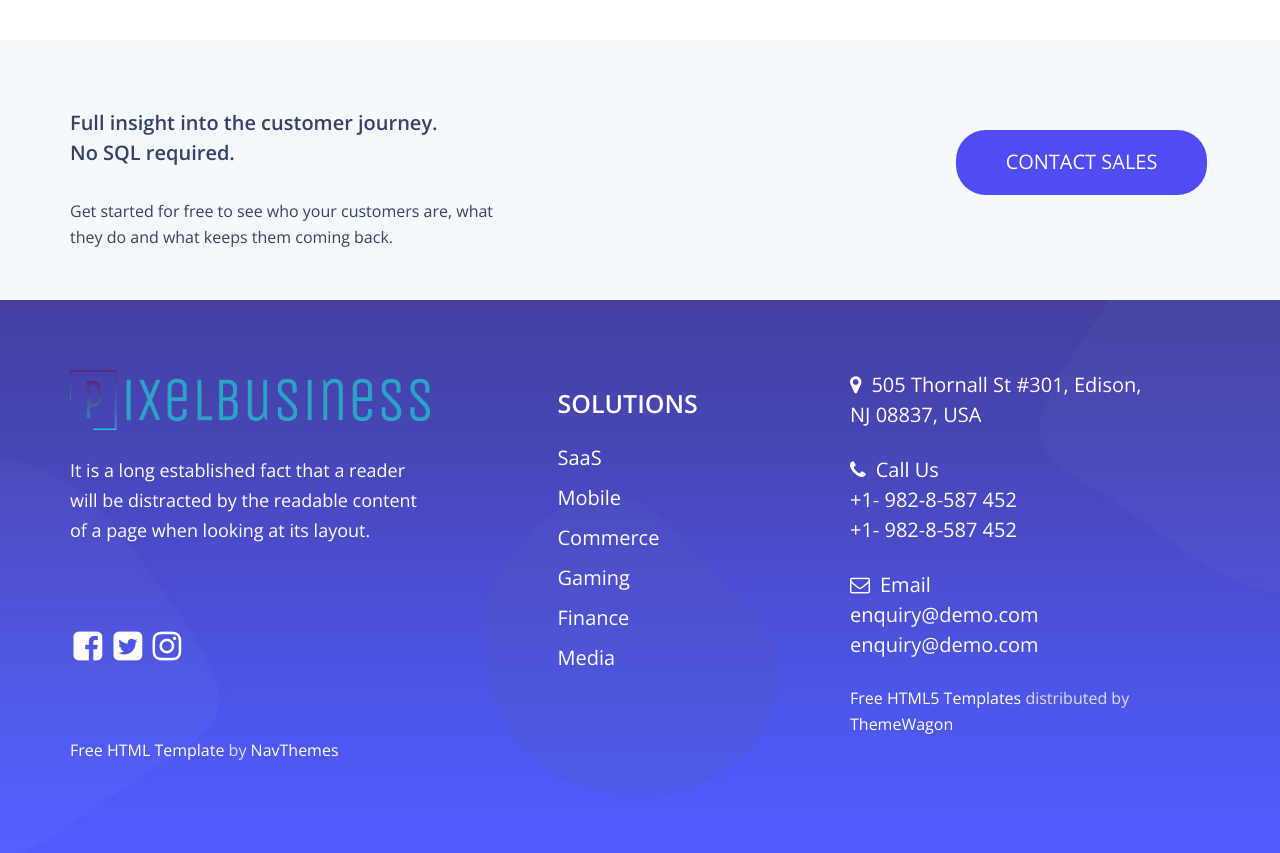
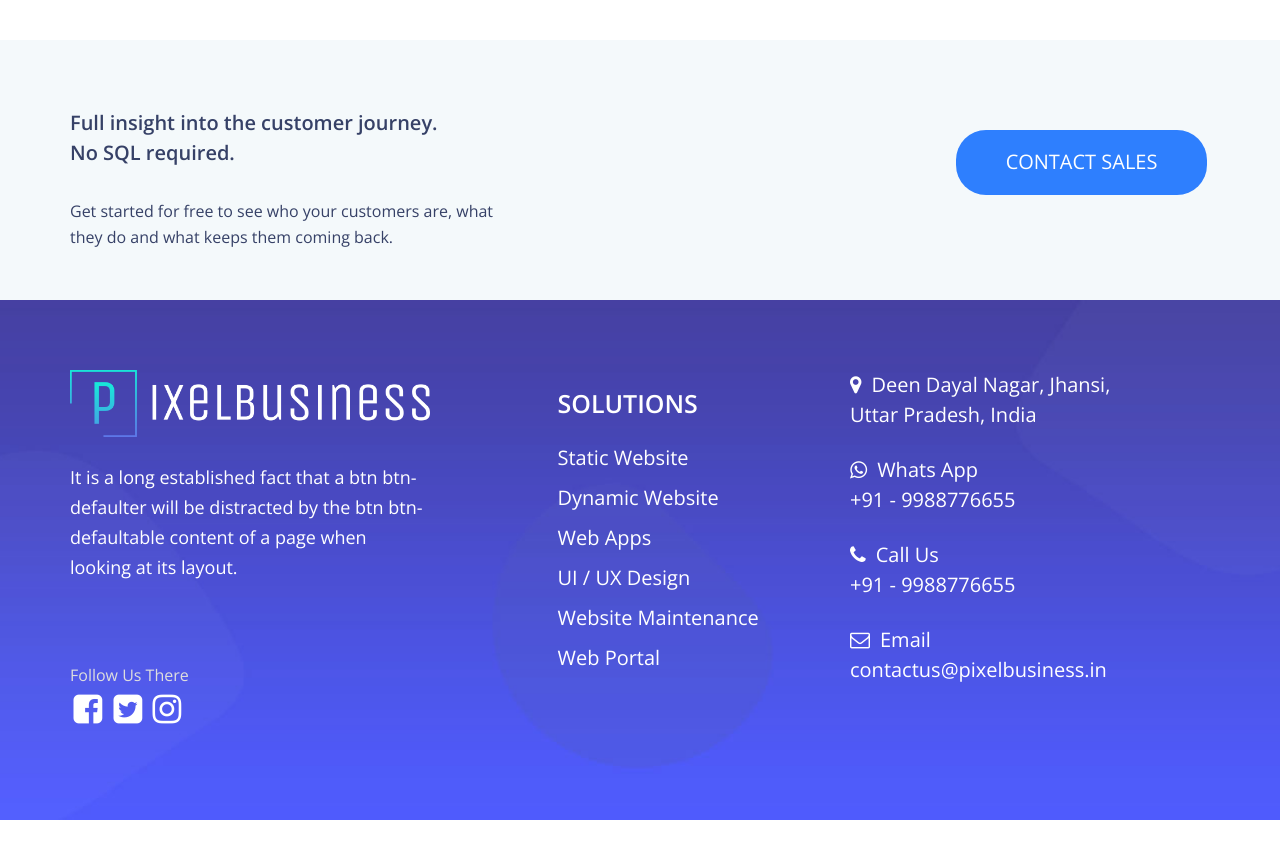
Before and after one commit to navneetsingh3766/pixel-static, a plain HTML site: page blog.html in a window 1280 px wide. Shown: the part 1780-2633 px from the top of the page. After the commit the page ends 2600 px from the top, so only its background shows below. Drawn offline with nearby package versions, Linux system fonts and the light colour scheme; a script that the page names is missing.

Commit message:
left single blog and head and footer done

```diff
--- a/blog.html
+++ b/blog.html
@@ -17,12 +17,13 @@
       <link rel="stylesheet" type="text/css" href="assets/vendors/owl_carousel/owl.carousel.css" media="all">
       <!--Template Styles CSS-->
       <link rel="stylesheet" type="text/css" href="assets/css/style.css" media="all" />
+      <link rel="stylesheet" type="text/css" href="assets/css/my-style.css" media="all" />
       <link href="https://fonts.googleapis.com/css?family=Open+Sans:400,400i,600,600i,700,700i,800,800i&amp;subset=cyrillic,cyrillic-ext,greek,greek-ext,latin-ext,vietnamese" rel="stylesheet">
    </head>
    <body>
 
       <div class="bg-banner-img clip-ellipse">
-           <div class="ovrllay">
+           <div class="ovrllay my-ovrllay">
 
          <!-- Header_Area -->
          <nav class="navbar navbar-default header_aera affix-top pb-0">
@@ -36,7 +37,7 @@
                      <span class="icon-bar"></span>
                      <span class="icon-bar"></span>
                      </button>
-                     <a class="navbar-brand logo-biss" href="index.html"><img src="assets/images/logo_img.png"></a>
+                     <a class="navbar-brand logo-biss" href="index.html"> <img class="logo-size" src="assets/images/Website_Logo_Transparent.png" width="230px"></a>
                   </div>
                </div>
                <!-- Collect the nav links, forms, and other content for toggling -->
@@ -55,9 +56,9 @@
                         <li class="dropdown submenu">
                            <a href="blog.html" class="">Blog</a>
                         </li>
-                        <li class="dropdown submenu">
+                        <!-- <li class="dropdown submenu">
                            <a href="elements.html" class="">Elements</a>
-                        </li>
+                        </li> -->
                         <li class="dropdown submenu">
                            <a href="contact.html" class="">Contact</a>
                         </li>
@@ -76,7 +77,7 @@
                <div class="row">
                   <!-- #banner-text start -->
                   <div id="banner-text" class="col-md-12 text-c text-center ">
-                     <h5 class="wow fadeInUp main-h" data-wow-delay="0.2s" >Blog page</h5>
+                     <h5 class="wow fadeInUp main-h" data-wow-delay="0.2s" >Blogs</h5>
                      <p class="banner-text wow fadeInUp main-h3" data-wow-delay="0.8s">No hours sank into aggregating and cleaning data. No complex SQL queries required. Just the answers <br> teams need to make smarter decisions, fast. Now, that's data-driven.</p>
                   </div>
                   <!-- /#banner-text End -->
@@ -248,7 +249,7 @@
                      </div>
                      <div class="col-md-5">
                         <div class="top-banner wow fadeInRight text-left" style="visibility: visible; animation-name: fadeInRight;">
-                           <a id="#services" href="contact.html" class="btn btn-primary  wow fadeInUp  js-scroll-trigger" data-wow-delay="1s" style="visibility: visible; animation-delay: 1s; animation-name: fadeInUp;">CONTACT SALES</a>
+                           <a id="#services" href="contact.html" class="btn btn-default  wow fadeInUp  js-scroll-trigger" data-wow-delay="0.5s" style="visibility: visible; animation-delay: 1s; animation-name: fadeInUp;">CONTACT SALES</a>
                         </div>
                      </div>
                   </div>
@@ -259,50 +260,67 @@
       <!--#start Our footer Area -->
       <div class="our_footer_area">
          <div class="book_now_aera ">
-            <div class="container">
+            <div class="container wow fadeInUp">
                <div class="row book_now">
                   <div class="col-md-4">
                      <div class="">
-                        <a class=" logo-biss" href="index.html"> <img src="assets/images/logo_img.png"></a>
+                        <a class=" logo-biss" href="index.html"> <img src="assets/images/Website_Logo_Transparent.png"></a>
                      </div>
-                     <p class="footer-h">It is a long established fact that a reader will be distracted by the readable content of a page when looking at its layout.</p>
+                     <p class="footer-h">It is a long established fact that a btn btn-defaulter will be distracted by the btn btn-defaultable content of a page when looking at its layout.</p>
+
+
                      <div class="bigpixi-footer-social">
+                        <div class="">
+                           <p class="color-gray">
+                              Follow Us There
+                           </p>
+                        </div>
                         <a href="" target="_blank"><i id="social-fb" class="fa fa-facebook-square fa-3x social"></i></a>
                         <a href="" target="_blank"><i id="social-tw" class="fa fa-twitter-square fa-3x social"></i></a>
                         <a href="" target="_blank"><i id="social-em" class="fa fa-instagram fa-3x social"></i></a>
                      </div>
-
                   </div>
                   <div class="col-md-1 ">
                   </div>
                   <div class="col-md-3">
                      <h2 class="footer-top">SOLUTIONS </h2>
                      <ul class="footer-menu">
-                        <li><a href=""> SaaS    </a></li>
-                        <li><a href=""> Mobile  </a> </li>
-                        <li><a href="">Commerce    </a> </li>
-                        <li><a href="">    Gaming    </a> </li>
-                        <li><a href="">   Finance   </a> </li>
-                        <li><a href="">         Media   </a></li>
+                        <li><a href=""> Static Website    </a></li>
+                        <li><a href=""> Dynamic Website  </a> </li>
+                        <li><a href=""> Web Apps    </a> </li>
+                        <li><a href="">UI / UX Design </a> </li>
+                        <li><a href="">Website Maintenance </a> </li>
+                        <li><a href="">Web Portal  </a></li>
                      </ul>
                   </div>
                   <div class="col-md-4">
                      <ul class="location">
-                        <li class="footer-left-h"><i class="fa fa-map-marker"></i>505 Thornall St #301, Edison, <br>NJ 08837, USA</li>
-                        <li class="footer-left-h"><i class="fa fa-phone"></i>Call Us <br>+1- 982-8-587 452
-                           <br>+1- 982-8-587 452</li>
-
+                        <li class="footer-left-h"><i class="fa fa-map-marker"></i>Deen Dayal Nagar, Jhansi, <br>Uttar Pradesh, India</li>
+                        <li class="footer-left-h"><i class="fa fa-whatsapp"></i>Whats App<br>
+                           <a href="wa"> +91 - 9988776655 </a></br>
+                           <!-- <a href=""> enquiry@demo.com </a> -->
+                        </li>
+                        <li class="footer-left-h"><i class="fa fa-phone"></i>Call Us <br>
+                           <a href="tel:+919988776655">+91 - 9988776655</a>
+                           <!-- <br>+91 - -->
+                        </li>
                         <li class="footer-left-h"><i class="fa fa-envelope-o"></i>Email<br>
-                           <a href=""> enquiry@demo.com </a></br><a href=""> enquiry@demo.com </a>
+                           <a href="mailto:contactus@pixelbusiness.in"> contactus@pixelbusiness.in </a></br>
+                           <!-- <a href=""> enquiry@demo.com </a> -->
                         </li>
-                        <p class="color-gray">
+                        <!-- <p class="color-gray">
                            <a href="https://themewagon.com/theme_tag/free/">Free HTML5 Templates</a> distributed by <a href="https://themewagon.com/">ThemeWagon</a>
-                        </p>
+                        </p> -->
                      </ul>
                   </div>
-                  <div class="col-md-12">
-                    <p class="color-gray">  <a href="https://www.navthemes.com/free-html-templates/">Free HTML Template</a> by <a href="https://www.navthemes.com">NavThemes </a> </p>
-                  </div>
+                   <!-- <div class="col-md-12">
+                    <p class="color-gray">
+                       <a href="https://www.navthemes.com/free-html-templates/">
+                        Follow Us
+                     </a> by <a href="https://www.navthemes.com">NavThemes
+                     </a>
+                  </p>
+                  </div> -->
                </div>
             </div>
          </div>
```
Also changed, not shown: contact.html (+52 -32 lines), index.html (+5 -5 lines), services.html (+1 -1 lines).
